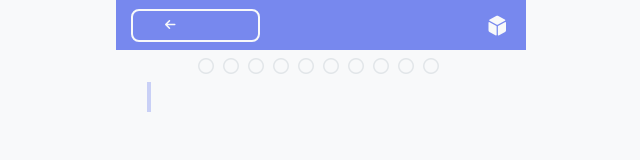
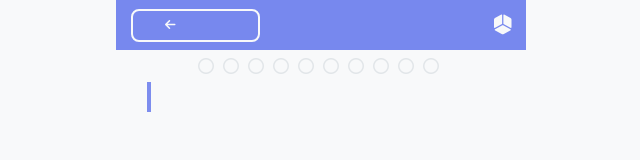
Before and after one commit to Matteo-Porrani/cinq-lettres, a Vue app: page /game in a window 1280 px wide. Shown: the top 160 px of the page, without its empty margins (319-959 px from the left). Built offline with nearby package versions, Linux system fonts and the light colour scheme; a web font is replaced by a local one.

Commit message:
Correction marquage lettres

```diff
--- a/src/components/UI/TheHeader.vue
+++ b/src/components/UI/TheHeader.vue
@@ -27,7 +27,9 @@
                 <!-- RIGHT -->
                 <div class="right-guy text-center" :class="{'flex-grow': this.$route.fullPath === '/'}">
                     <h1 class="py-1">
-                        <i class="fas fs-3 fa-dice-d6"></i>
+                        <span class="icon-wrapper" :class="{'rotated': rotated}">
+                            <i class="fas fs-3 fa-dice-d6"></i>
+                        </span>
                     </h1>
                 </div>
 
@@ -42,8 +44,14 @@
 export default {
     name: "TheHeader",
 
+    computed: {
+        rotated() {
+            return this.$route.fullPath !== '/';
+        },
+    },
+
     mounted() {
-        console.log(this.$route.fullPath);
+        console.log(this.$route);
     }
 }
 </script>
@@ -104,7 +112,20 @@ h1 {
     color: $light;
     text-transform: uppercase;
 
+    .icon-wrapper {
+        transition: all .5s ease-in-out;
+        display: inline-block;
+        width: fit-content;
+
+        &.rotated {
+            transform: rotateZ(.5turn);
+        }
+    }
+
+
 }
+
+
 
 .return-enter-from,
 .return-leave-to {
--- a/src/stores/GameStore.js
+++ b/src/stores/GameStore.js
@@ -59,7 +59,6 @@ export const useGameStore = defineStore('game', {
         },
 
         addLetterKeyPress(key) {
-            console.log('addLetterKeyPress executed');
             if (this.word.length < 5) {
                 this.word += key.toUpperCase();
             }
@@ -96,7 +95,6 @@ export const useGameStore = defineStore('game', {
         },
 
         checkWord() {
-            console.log(this.submissions[this.submissions.length - 1]);
             if (this.submissions[this.submissions.length - 1] === this.targetWord) {
                 this.phase = 'end';
                 this.gameResult = 'win';
@@ -120,27 +118,38 @@ export const useGameStore = defineStore('game', {
             this.word = '';
             this.submissions = [];
             this.hints = [];
+            this.defaultLetters = ['A', 'B', 'C', 'D', 'E', 'F', 'G', 'H', 'I', 'J', 'K', 'L', 'M', 'N', 'O', 'P', 'Q', 'R', 'S', 'T', 'U', 'V', 'W', 'X', 'Y', 'Z'];
+            this.coloredLetters = [];
+            this.strikenLetters = [];
             this.getRandomWord();
         },
 
 
         toggleLetterState(letter) {
 
+            // console.log('click on "' + letter + '"');
+
             if (this.defaultLetters.includes(letter)) {
-                console.log(letter);
-                console.log(this.defaultLetters.includes(letter));
                 // 1st click
                 this.defaultLetters.splice(this.defaultLetters.findIndex(item => item === letter), 1);
                 this.coloredLetters.push(letter);
+                // console.log(letter + ' has been added to COLORED array');
+
             } else if (this.coloredLetters.includes(letter)) {
                 // 2nd click
-                this.coloredLetters.splice(this.defaultLetters.findIndex(item => item === letter), 1);
+                this.coloredLetters.splice(this.coloredLetters.findIndex(item => item === letter), 1);
                 this.strikenLetters.push(letter);
+                // console.log(letter + ' has been added to STRIKEN array');
+
             } else if (this.strikenLetters.includes(letter)) {
                 // 3rd click
-                this.strikenLetters.splice(this.defaultLetters.findIndex(item => item === letter), 1);
+                this.strikenLetters.splice(this.strikenLetters.findIndex(item => item === letter), 1);
                 this.defaultLetters.push(letter);
             }
+
+            // console.log('DEFAULT', this.defaultLetters);
+            // console.log('COLORED', this.coloredLetters);
+            // console.log('STRIKEN', this.strikenLetters);
 
         },
     },
--- a/src/stores/availableWords.js
+++ b/src/stores/availableWords.js
@@ -89,6 +89,7 @@ const availableWords = [
     'CHAUD',
     'CHOIX',
     'CHOSE',
+    'CHUTE',
     'CIDRE',
     'CIEUX',
     'CIGNE',
--- a/src/views/GameView.vue
+++ b/src/views/GameView.vue
@@ -3,15 +3,6 @@
         <div class="container">
 
             <GameLoader v-if="loading"/>
-
-<!--            <MainLink v-if="!loading"-->
-<!--                      route="/" type="outline" size="small">-->
-<!--                <template #icon>-->
-<!--                    <i class="fas fa-arrow-left"></i>-->
-<!--                </template>-->
-<!--                <template v-slot:default>Retour</template>-->
-<!--            </MainLink>-->
-
 
             <div v-if="phase === 'end'" class="mt-6">
                 <p class="text-center text-mid fs-4 f-inria mb-3">Le mot secret était</p>
@@ -69,7 +60,7 @@ export default {
 
     data() {
         return {
-            loading: true,
+            loading: false,
 
             keyboardIsVisible: false,
         }
@@ -99,9 +90,9 @@ export default {
 
         executeLoader() {
             this.keyboardIsVisible = false;
-            this.loading = true;
+            // this.loading = true;
             setTimeout(() => {
-                this.loading = false;
+                // this.loading = false;
 
                 // SHOW KEYBOARD
                 setTimeout(() => {
```
Also changed, not shown: src/components/game/LetterSpan.vue (+0 -30 lines).
